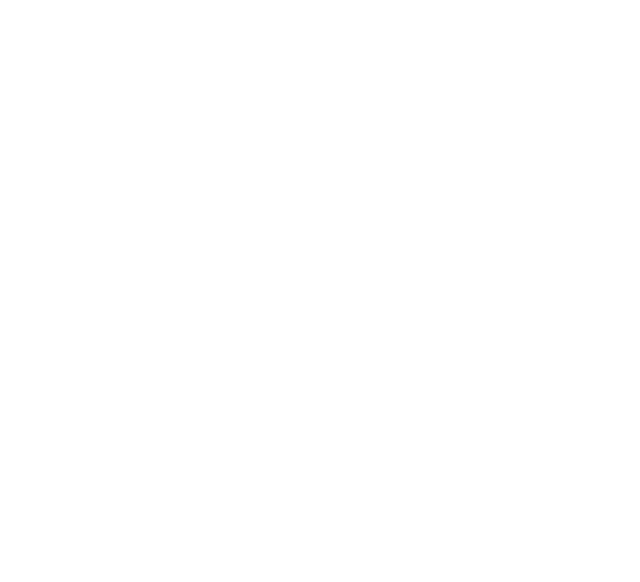
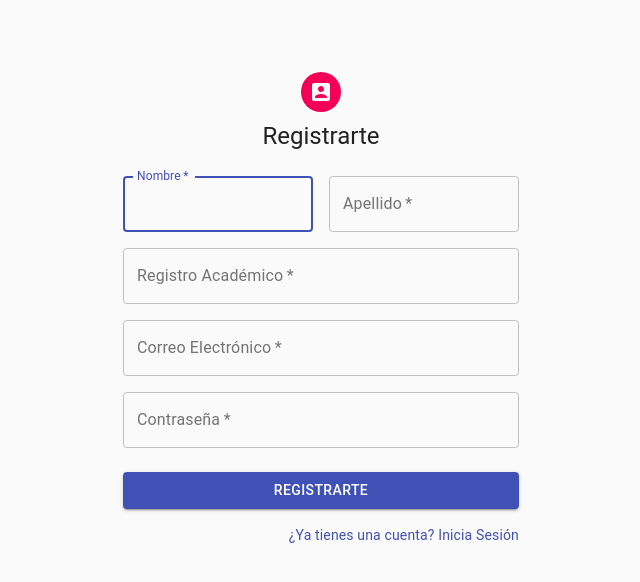
Before and after one commit to fedegy/desarrolloweb-grupo5, a React (Create React App) app in the folder my-app/: page /registro in a window 1280 px wide. Shown: the top 582 px of the page, without its empty margins (319-959 px from the left). Built offline with nearby package versions, Linux system fonts and the light colour scheme.

Commit message:
language update

```diff
--- a/my-app/src/App.js
+++ b/my-app/src/App.js
@@ -8,12 +8,12 @@
     <Router>
       <div className="container">
         <Switch>
-          <Route exact path="/signup">
+          <Route exact path="/registro">
             <SignUp />
           </Route>
         </Switch>
         <Switch>
-          <Route exact path="/reset">
+          <Route exact path="/reiniciar-contraseña">
             <Password />
           </Route>
         </Switch>
--- a/my-app/src/Password.js
+++ b/my-app/src/Password.js
@@ -41,7 +41,7 @@
           <VpnKeyIcon />
         </Avatar>
         <Typography component="h1" variant="h5">
-          Reset Password
+          Reiniciar Contraseña
         </Typography>
         <form className={classes.form} noValidate>
           <TextField
@@ -49,10 +49,10 @@
             margin="normal"
             required
             fullWidth
-            id="studentId"
-            label="Student Id"
-            name="studentId"
-            autoComplete="sid"
+            id="registroAcademico"
+            label="Registro Académico"
+            name="registroAcademico"
+            autoComplete="registroAca"
             autoFocus
           />
           <TextField
@@ -60,11 +60,11 @@
             margin="normal"
             required
             fullWidth
-            name="email"
-            label="Email Address"
-            type="password"
-            id="email"
-            autoComplete="email"
+            id="correoElectronico"
+            label="Correo Electrónico"
+            name="correoElectronico"
+            autoComplete="correoElectronico"
+            type="email"
           />
           <Button
             type="submit"
@@ -73,12 +73,12 @@
             color="primary"
             className={classes.submit}
           >
-            Reset
+            Reiniciar
           </Button>
           <Grid container justify="flex-end">
             <Grid item>
               <Link href="./" variant="body2">
-                Return to Sign In
+                Inicio de Sesión
               </Link>
             </Grid>
           </Grid>
--- a/my-app/src/SignIn.js
+++ b/my-app/src/SignIn.js
@@ -43,7 +43,7 @@
           <LockIcon />
         </Avatar>
         <Typography component="h1" variant="h5">
-          Sign In
+          Inicio de Sesión
         </Typography>
         <form className={classes.form} noValidate>
           <TextField
@@ -51,10 +51,10 @@
             margin="normal"
             required
             fullWidth
-            id="studentId"
-            label="Student Id"
-            name="studentId"
-            autoComplete="sid"
+            id="registroAcademico"
+            label="Registro Académico"
+            name="registroAcademico"
+            autoComplete="registroAca"
             autoFocus
           />
           <TextField
@@ -62,15 +62,15 @@
             margin="normal"
             required
             fullWidth
-            name="password"
-            label="Password"
+            name="contraseña"
+            label="Contraseña"
             type="password"
-            id="password"
-            autoComplete="current-password"
+            id="contraseña"
+            autoComplete="contraseña-actual"
           />
           <FormControlLabel
             control={<Checkbox value="remember" color="primary" />}
-            label="Remember me"
+            label="Recordar mi usuario"
           />
           <Button
             type="submit"
@@ -79,17 +79,17 @@
             color="primary"
             className={classes.submit}
           >
-            Sign In
+            Ingresar
           </Button>
           <Grid container>
             <Grid item xs>
-              <Link href="./reset" variant="body2">
-                Forgot password?
+              <Link href="./reiniciar-contraseña" variant="body2">
+                ¿Olvidó su contraseña?
               </Link>
             </Grid>
             <Grid item>
-              <Link href="./signup" variant="body2">
-                {"Don't have an account? Sign Up"}
+              <Link href="./registro" variant="body2">
+                {"¿No tienes una cuenta? Crea una"}
               </Link>
             </Grid>
           </Grid>
--- a/my-app/src/SignUp.js
+++ b/my-app/src/SignUp.js
@@ -41,19 +41,19 @@
           <AccountBoxIcon />
         </Avatar>
         <Typography component="h1" variant="h5">
-          Sign Up
+          Registrarte
         </Typography>
         <form className={classes.form} noValidate>
           <Grid container spacing={2}>
             <Grid item xs={12} sm={6}>
               <TextField
-                autoComplete="fname"
-                name="firstName"
+                autoComplete="nombre"
+                name="nombre"
                 variant="outlined"
                 required
                 fullWidth
-                id="firstName"
-                label="First Name"
+                id="nombre"
+                label="Nombre"
                 autoFocus
               />
             </Grid>
@@ -62,10 +62,10 @@
                 variant="outlined"
                 required
                 fullWidth
-                id="lastName"
-                label="Last Name"
-                name="lastName"
-                autoComplete="lname"
+                id="apellido"
+                label="Apellido"
+                name="apellido"
+                autoComplete="apellido"
               />
             </Grid>
             <Grid item xs={12}>
@@ -73,10 +73,10 @@
                 variant="outlined"
                 required
                 fullWidth
-                id="studentId"
-                label="Student Id"
-                name="studentId"
-                autoComplete="sid"
+                id="registroAcademico"
+                label="Registro Académico"
+                name="registroAcademico"
+                autoComplete="registroAca"
               />
             </Grid>
             <Grid item xs={12}>
@@ -84,10 +84,11 @@
                 variant="outlined"
                 required
                 fullWidth
-                id="email"
-                label="Email Address"
-                name="email"
-                autoComplete="email"
+                id="correoElectronico"
+                label="Correo Electrónico"
+                name="correoElectronico"
+                autoComplete="correoElectronico"
+                type="email"
               />
             </Grid>
             <Grid item xs={12}>
@@ -95,11 +96,11 @@
                 variant="outlined"
                 required
                 fullWidth
-                name="password"
-                label="Password"
+                name="contraseña"
+                label="Contraseña"
                 type="password"
-                id="password"
-                autoComplete="current-password"
+                id="contraseña"
+                autoComplete="contraseña-actual"
               />
             </Grid>
           </Grid>
@@ -110,12 +111,12 @@
             color="primary"
             className={classes.submit}
           >
-            Sign Up
+            Registrarte
           </Button>
           <Grid container justify="flex-end">
             <Grid item>
               <Link href="./" variant="body2">
-                Already have an account? Sign In
+                ¿Ya tienes una cuenta? Inicia Sesión
               </Link>
             </Grid>
           </Grid>
```
